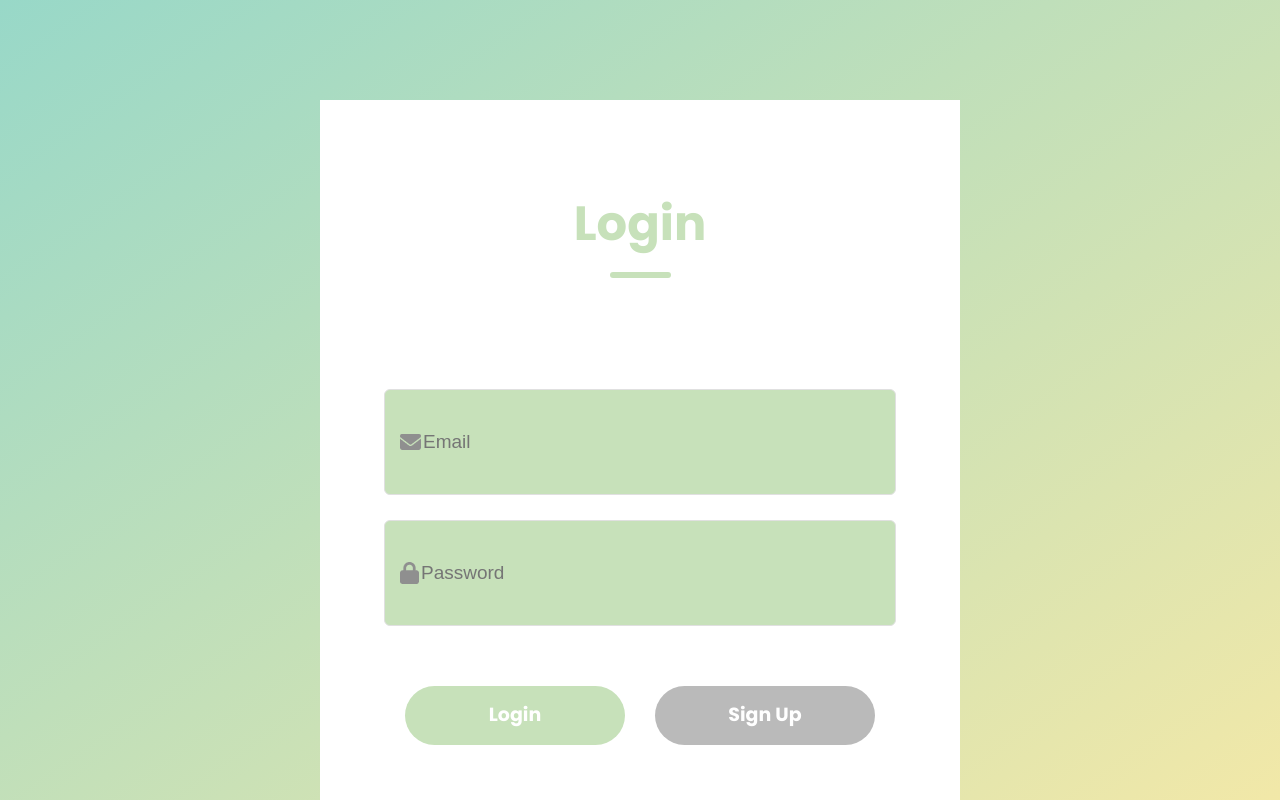
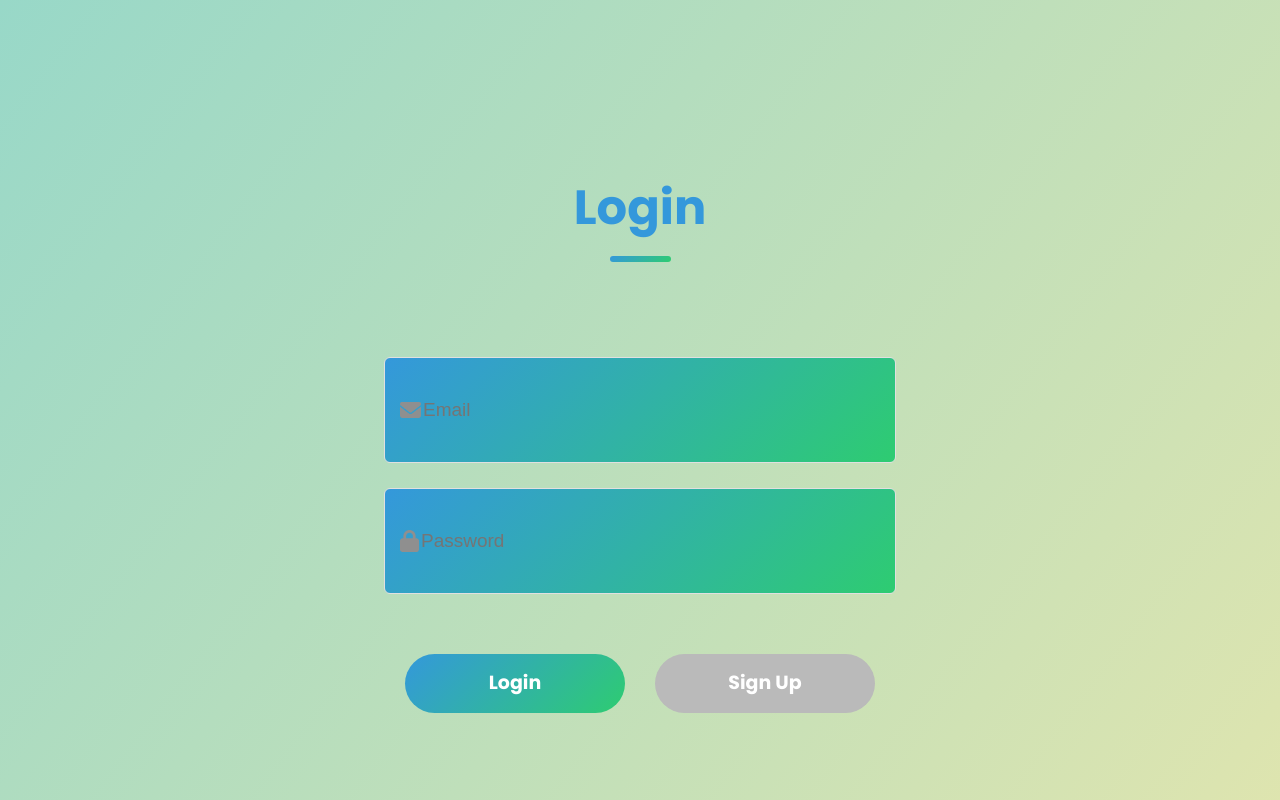
Before and after one commit to poojakedia/UOMe, a React (Create React App) app in the folder Frontend/u-o-me/: page /login in a window 1280 px wide. Shown: the top 800 px of the page. Built offline with nearby package versions, Linux system fonts and the light colour scheme; no server answers; the HTML template or start-up script is replaced by a standard one.

Commit message:
ui changes

```diff
--- a/Frontend/u-o-me/src/Components/ChatPage/ChatPage.css
+++ b/Frontend/u-o-me/src/Components/ChatPage/ChatPage.css
@@ -1,7 +1,7 @@
 .chat-container {
     display: flex;
     flex-direction: column;
-    height: 100%;
+    height: 100vh;
     max-width: 600px;
     margin: 0 auto;
     border: 1px solid #ccc;
@@ -28,6 +28,7 @@
     align-self: flex-end;
     background-color: #0084ff;
     color: white;
+    margin-left:auto;
   }
 
   .bubble-left {
--- a/Frontend/u-o-me/src/Components/ChatPage/ChatScreen.css
+++ b/Frontend/u-o-me/src/Components/ChatPage/ChatScreen.css
@@ -1,7 +1,7 @@
 .chat-container {
     display: flex;
     flex-direction: column;
-    height: 50vh;
+    height: 100%;
     max-width: 600px;
     margin: 0 auto;
     border: 1px solid #ccc;
@@ -15,6 +15,9 @@
   }
 
   .chat-header {
+    display: flex;
+    justify-content: space-between;
+    align-items: center;
     padding: 15px;
     background-color: #0084ff;
     color: white;
@@ -23,3 +26,17 @@
     font-weight: bold;
     border-bottom: 1px solid #ccc;
   }
+
+.Back{
+  background-color: #f1f1f1;
+  color: #333;
+}
+
+.Back:hover.Back:focus{
+  background-color: #e1e1e1;
+}
+
+.Back::before{
+  content: "←";
+  margin-right: 8px;
+}
--- a/Frontend/u-o-me/src/Components/FriendsPage/FriendsPage.css
+++ b/Frontend/u-o-me/src/Components/FriendsPage/FriendsPage.css
@@ -12,7 +12,7 @@
 body {
   font-family: 'Poppins', sans-serif;
   background-color: var(--background-color);
-  color: var(--text-color);
+  color: var(--primary-color);
   line-height: 1.6;
 }
 
@@ -76,6 +76,18 @@ body {
   padding: 15px 0;
   border-bottom: 1px solid var(--border-color);
   transition: background-color 0.3s ease;
+  /* display: flex; */
+  /* align-items: center; */
+  /* justify-content: center; Ensures text is centered */
+  /* width: 600px; Set a fixed width */
+  /* height: 50px; Set a fixed height */
+  /* padding: 15px 0; */
+  /* background-color: var(--card-background); Set your desired background */
+  /* color: white; Ensure text is visible */
+  /* border: none; Remove border */
+  /* outline: none; Remove outline */
+  /* border-radius: 8px; Optional: rounded corners */
+  /* transition: background-color 0.3s ease; */
 }
 
 .contactItem:last-child {
@@ -104,7 +116,7 @@ body {
 .contactName {
   font-size: 1.2rem;
   font-weight: 500;
-  color: var(--text-color);
+  color: var(--primary-color);
 }
 
 .noFriendsMessage {
--- a/Frontend/u-o-me/src/Components/Landing/Landing.jsx
+++ b/Frontend/u-o-me/src/Components/Landing/Landing.jsx
@@ -6,7 +6,6 @@ import { Link } from "react-router-dom";
 export default function LandingPage() {
   return (
     <div className="container">
-      <Header />
       <div className="main-content">
         <div className="text-content">
           <h1 className="title">UOMe</h1>
@@ -20,11 +19,8 @@ export default function LandingPage() {
           </button>
           </Link>
         </div>
-        <div className="mascot">
-          <div className="mascot-placeholder">Mascot Image</div>
-        </div>
+        <AboutUs />
       </div>
-      <AboutUs />
     </div>
   )
 }
--- a/Frontend/u-o-me/src/Components/Landing/styles.css
+++ b/Frontend/u-o-me/src/Components/Landing/styles.css
@@ -18,17 +18,10 @@ body {
 }
 
 .container {
-  background-color: transparent;
-  width: 90%;
+  background-color: transparent !important;
+  width: 90% !important;
   margin: 0 auto;
   padding: 0 1rem;
-}
-
-.header {
-  display: flex;
-  justify-content: space-between;
-  align-items: center;
-  padding: 1rem 0;
 }
 
 .logo {
--- a/Frontend/u-o-me/src/Components/LoginSignup/LoginSignup.css
+++ b/Frontend/u-o-me/src/Components/LoginSignup/LoginSignup.css
@@ -1,3 +1,12 @@
+:root {
+    --primary-color: #3498db;
+    --secondary-color: #2ecc71;
+    --text-color: #333;
+    --background-color: #f4f6f8;
+    --card-background: #ffffff;
+    --border-color: #e0e0e0;
+  }
+
 .container{
     display: flex;
     flex-direction: column;
@@ -18,7 +27,7 @@
 }
 
 .text{
-    color: #c7e1ba;
+    color: var(--primary-color);;
     font-size: 48px;
     font-weight: 700;
 }
@@ -26,7 +35,7 @@
 .underline{
     width: 61px;
     height: 6px;
-    background: #c7e1ba;
+    background: linear-gradient(135deg, var(--primary-color), var(--secondary-color));
     border-radius: 9px;
 }
 
@@ -43,7 +52,7 @@
     margin: auto;
     width: 480px;
     height: 80px;
-    background: #c7e1ba;
+    background: linear-gradient(135deg, var(--primary-color), var(--secondary-color));
     border-radius: 6px;
 }
 
@@ -53,7 +62,7 @@
     background: transparent;
     border: none;
     outline: none;
-    color: #878787;
+    color: #fff;
     font-size: 19px;
 }
 
@@ -82,7 +91,7 @@
     width: 220px;
     height: 59px;
     color:#fff;
-    background: #c7e1ba;
+    background: linear-gradient(135deg, var(--primary-color), var(--secondary-color));
     border-radius: 50px;
     font-size: 19px;
     font-weight: 700;
--- a/Frontend/u-o-me/src/index.css
+++ b/Frontend/u-o-me/src/index.css
@@ -5,7 +5,7 @@ body {
     sans-serif;
   -webkit-font-smoothing: antialiased;
   -moz-osx-font-smoothing: grayscale;
-  height: 100vh;
+  height: 200vh;
   background: linear-gradient(#c7e1ba,#f6e4cc)
 }
 
```
